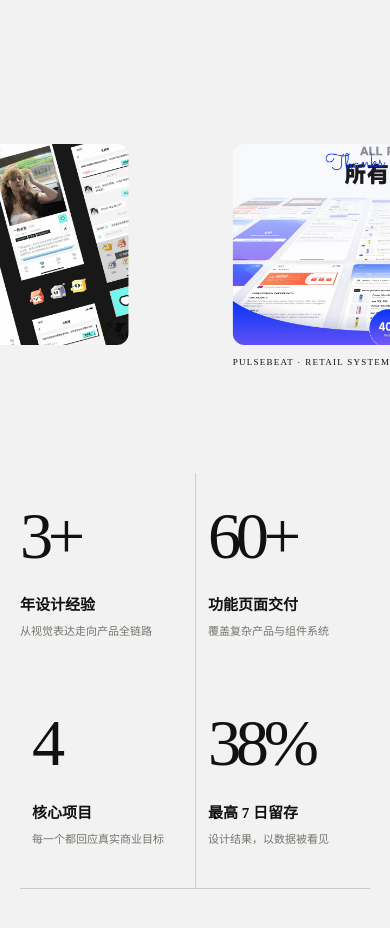
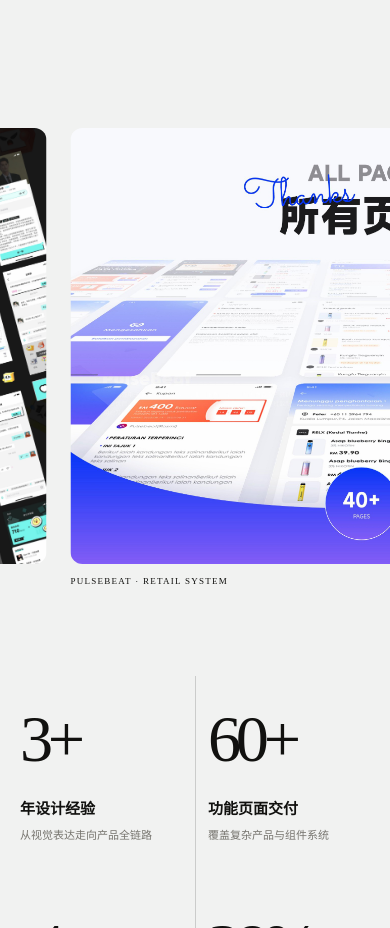
Before and after one commit to Miaaaa857/profile, a React (Vite) app: page / in a window 390 px wide. Shown: the part 1581-2509 px from the top of the page. Built offline with nearby package versions, Linux system fonts and the light colour scheme.

Commit message:
Preserve portfolio image ratios

```diff
--- a/src/styles/global.css
+++ b/src/styles/global.css
@@ -91,9 +91,8 @@ i { font-style: normal; }
 .gallery-marquee { margin-top: 130px; overflow: hidden; }
 .gallery-track { display: flex; align-items: center; gap: 24px; width: max-content; animation: gallery 38s linear infinite; }
 .gallery-track:hover { animation-play-state: paused; }
-.gallery-card { width: clamp(400px, 36vw, 650px); }
-.gallery-card--2 { width: clamp(320px, 28vw, 500px); }
-.gallery-card img { aspect-ratio: 1.55; object-fit: cover; border-radius: var(--radius-media-sm); }
+.gallery-card { flex: 0 0 auto; margin: 0; }
+.gallery-card img { width: auto; max-width: none; height: clamp(360px, 32vw, 600px); object-fit: contain; border-radius: var(--radius-media-sm); }
 .gallery-card figcaption { margin-top: 12px; font-size: 9px; letter-spacing: .14em; }
 @keyframes gallery { to { transform: translateX(calc(-50% - 12px)); } }
 
@@ -240,7 +239,7 @@ i { font-style: normal; }
   .brand { min-width: 220px; font-size: 20px; }
   .statement { font-size: 11vw; }
   .about-meta { align-items: flex-start; flex-direction: column; }
-  .gallery-card { width: 80vw; }
+  .gallery-card img { height: clamp(320px, 112vw, 520px); }
   .stats { grid-template-columns: 1fr 1fr; }
   .stat { padding: 30px 12px; }
   .stat strong { font-size: 17vw; }
```
